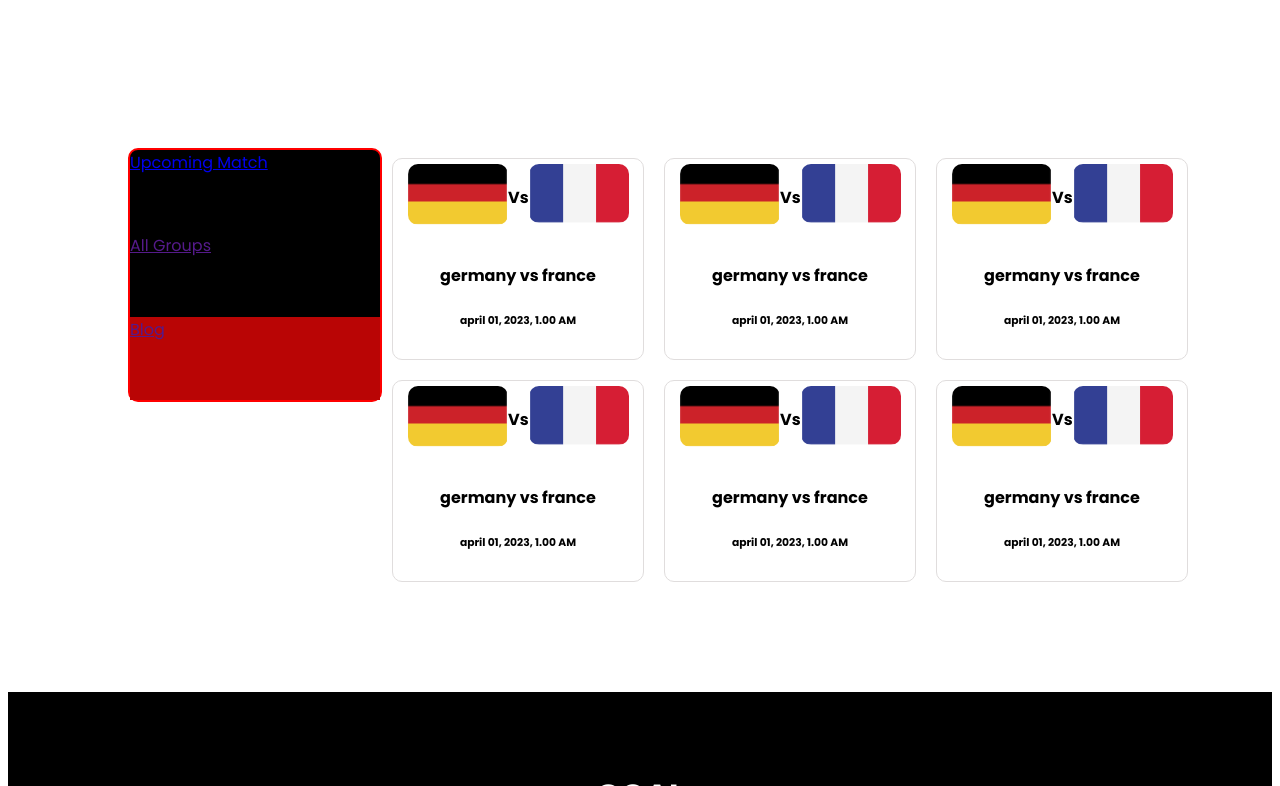
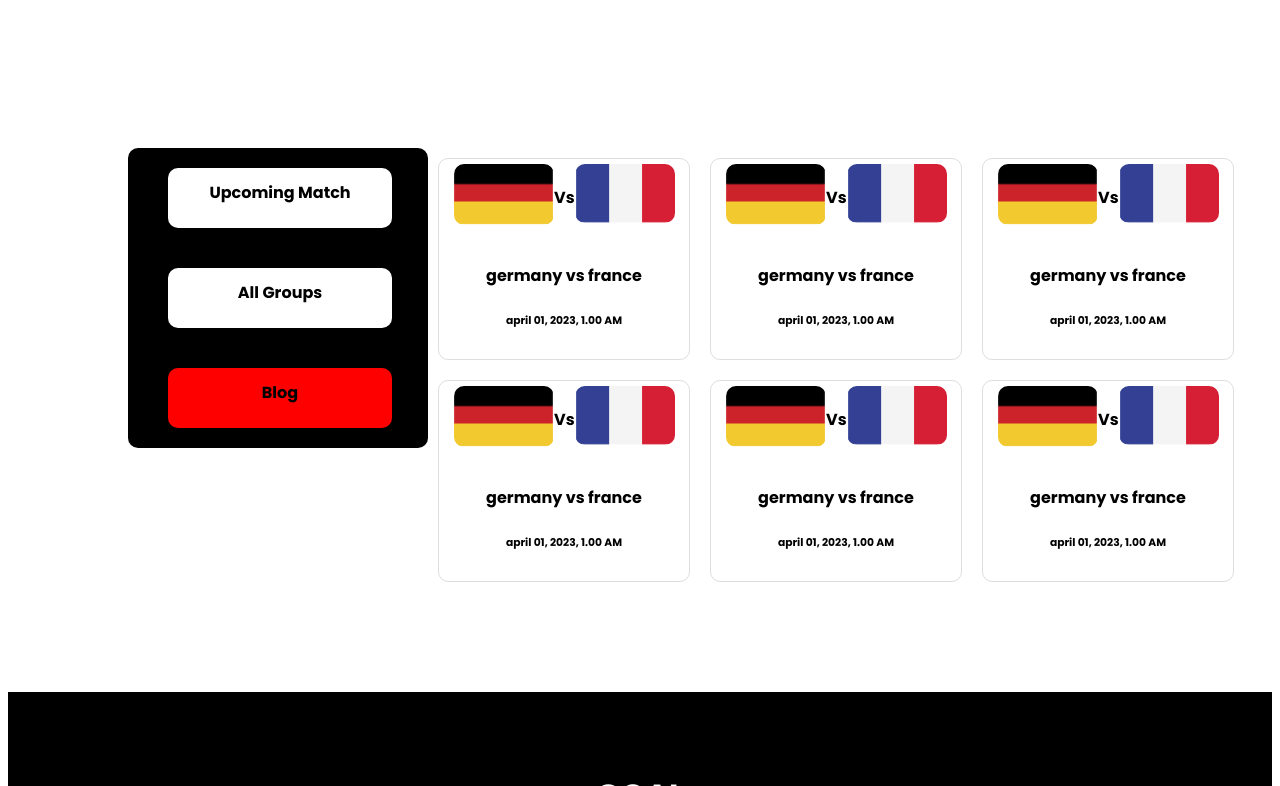
Before and after one commit to shakhawat8738/world-cup-assignment-two, a plain HTML site: page extrapart.html in a window 1280 px wide. Shown: the part 560-1346 px from the top of the page. Drawn offline with Linux system fonts and the light colour scheme.

Commit message:
alhumdulilah done

```diff
--- a/extrapart.html
+++ b/extrapart.html
@@ -5,14 +5,16 @@
     <meta http-equiv="X-UA-Compatible" content="IE=edge" />
     <meta name="viewport" content="width=device-width, initial-scale=1.0" />
 
+    <!-- font awesome kit  -->
     <script
       src="https://kit.fontawesome.com/e98388a098.js"
       crossorigin="anonymous"
     ></script>
 
+    <!--......... stylesheet........ -->
     <link rel="stylesheet" href="index.css" />
 
-    <title>Extra part</title>
+    <title>Upcoming Match</title>
   </head>
   <body>
     <main class="main">
@@ -44,27 +46,76 @@
       </section>
       <!-- ...........marshelo section end ........-->
 
+      <!-- players and side var started -->
       <section class="container asides-players">
+        <!-- players and side var parrents div -->
         <div class="aside-players-parents">
           <div class="asides">
             <div class="asides-info">
-              <a href="extrapart.html">Upcoming Match</a>
+              <!-- side var info -->
+              <a class="match" href="extrapart.html">Upcoming Match</a>
 
-              <a href="">All Groups</a>
+              <a class="match" href="">All Groups</a>
 
-              <a class="blog" href="">Blog</a>
+              <a id="id-blog" class="match" href="">Blog</a>
             </div>
           </div>
 
+          <!-- players are here -->
           <div class="players">
             <div class="player extra-player">
+              <!-- parents div both -->
               <div class="parent-div">
+                <div class="germany-flag">
+                  <!-- flag image -->
+                  <img src="assets/germany Flag.png" alt="" />
+                </div>
+                <div>
+                  <h4>Vs</h4>
+                </div>
+                <div class="germany-flag">
+                  <!-- flagimages -->
+                  <img src="assets/Flag.png" alt="" />
+                </div>
+              </div>
+
+              <div class="players-description">
+                <!-- description -->
+                <h4>germany vs france</h4>
+                <h6>april 01, 2023, 1.00 AM</h6>
+              </div>
+            </div>
+            <div class="player extra-player">
+              <div class="parent-div">
+                <!-- flags -->
                 <div class="germany-flag">
                   <img src="assets/germany Flag.png" alt="" />
                 </div>
                 <div>
                   <h4>Vs</h4>
                 </div>
+                <!-- flags -->
+                <div class="germany-flag">
+                  <img src="assets/Flag.png" alt="" />
+                </div>
+              </div>
+
+              <!-- description -->
+              <div class="players-description">
+                <h4>germany vs france</h4>
+                <h6>april 01, 2023, 1.00 AM</h6>
+              </div>
+            </div>
+            <div class="player extra-player">
+              <div class="parent-div">
+                <!-- flag -->
+                <div class="germany-flag">
+                  <img src="assets/germany Flag.png" alt="" />
+                </div>
+                <div>
+                  <h4>Vs</h4>
+                </div>
+                <!-- flag -->
                 <div class="germany-flag">
                   <img src="assets/Flag.png" alt="" />
                 </div>
@@ -77,12 +128,14 @@
             </div>
             <div class="player extra-player">
               <div class="parent-div">
+                <!-- flag -->
                 <div class="germany-flag">
                   <img src="assets/germany Flag.png" alt="" />
                 </div>
                 <div>
                   <h4>Vs</h4>
                 </div>
+                <!-- flag -->
                 <div class="germany-flag">
                   <img src="assets/Flag.png" alt="" />
                 </div>
@@ -95,6 +148,7 @@
             </div>
             <div class="player extra-player">
               <div class="parent-div">
+                <!-- flag -->
                 <div class="germany-flag">
                   <img src="assets/germany Flag.png" alt="" />
                 </div>
@@ -102,6 +156,7 @@
                   <h4>Vs</h4>
                 </div>
                 <div class="germany-flag">
+                  <!-- flag -->
                   <img src="assets/Flag.png" alt="" />
                 </div>
               </div>
@@ -113,42 +168,7 @@
             </div>
             <div class="player extra-player">
               <div class="parent-div">
-                <div class="germany-flag">
-                  <img src="assets/germany Flag.png" alt="" />
-                </div>
-                <div>
-                  <h4>Vs</h4>
-                </div>
-                <div class="germany-flag">
-                  <img src="assets/Flag.png" alt="" />
-                </div>
-              </div>
-
-              <div class="players-description">
-                <h4>germany vs france</h4>
-                <h6>april 01, 2023, 1.00 AM</h6>
-              </div>
-            </div>
-            <div class="player extra-player">
-              <div class="parent-div">
-                <div class="germany-flag">
-                  <img src="assets/germany Flag.png" alt="" />
-                </div>
-                <div>
-                  <h4>Vs</h4>
-                </div>
-                <div class="germany-flag">
-                  <img src="assets/Flag.png" alt="" />
-                </div>
-              </div>
-
-              <div class="players-description">
-                <h4>germany vs france</h4>
-                <h6>april 01, 2023, 1.00 AM</h6>
-              </div>
-            </div>
-            <div class="player extra-player">
-              <div class="parent-div">
+                <!-- flag -->
                 <div class="germany-flag">
                   <img src="assets/germany Flag.png" alt="" />
                 </div>
@@ -169,6 +189,9 @@
         </div>
       </section>
     </main>
+    <!-- main part ended -->
+
+    <!-- footer started -->
     <footer class="footer">
       <h1>GOAL</h1>
       <hr />
@@ -180,6 +203,7 @@
       <span>Goal Live</span>
       <br />
 
+      <!-- social icons facebook youtube and instagram      -->
       <div class="anchor">
         <a href="https://www.facebook.com/"
           ><i class="fa-brands fa-facebook"></i
@@ -194,5 +218,6 @@
         ></a>
       </div>
     </footer>
+    <!-- foooter ended -->
   </body>
 </html>
--- a/index.css
+++ b/index.css
@@ -21,6 +21,9 @@ body{
     border-radius: 30px;
     transition: width 2s;
 }
+
+
+/* transition is here */
 .marshelo-container:hover{
     height: 650px;
 }
@@ -28,11 +31,14 @@ body{
     display: flex;
 
 }
+
+/* marshelo div basic info */
 .marshelo-info, h1, p{
 color: white;
 padding:20px
 }
 
+/* marshelo image */
 .marshelo-img img{
 
     width:100%;
@@ -43,6 +49,9 @@ padding:20px
 .heading{
     font-size: 50px;
 }
+
+
+/* anchor */
 .marshelo-info  a{
     text-decoration: none;
     color:white;
@@ -52,7 +61,7 @@ padding:20px
 }
 
 
-
+/* side var and players parents div */
 .aside-players-parents{
 display: flex;
 width:900px;
@@ -69,43 +78,43 @@ width:900px;
 margin-left: 120px;
 }
 
-
+/* side var info */
 .asides-info{
 
-    border: 2px solid red;
+   display: grid;
+   grid-template-columns: repeat(1,1fr);
+
     background-color:black;
-    width:250px;
+    width:300px;
 
-    height:250px;
+    height:300px;
     border-radius: 10px;
-
-   display: grid;
-
-   /* grid-template-rows: repeat(1fr,3); */
+}
+.match{
+    text-decoration: none;
+    color:black;
+    padding: 12px;
+  align-items: center;
+    font-size:16px;
+    font-weight:700;
+    width: 200px;
+    margin-left:40px;
+    margin-top:20px;
+    margin-bottom: 20px;
+    background-color: white;
+    text-align: center;
+    border-radius: 10px;
 
 
 
-
-
-};
-
-
-.match{
-    row-gap: 20px;
-    text-decoration: none;
-    color:white;
-    padding:20px;
-    border:2px solid white;
-    margin:10px;
-
-}
+ }
+ #id-blog{
+    background-color: red;
+ }
 
 
 
-
-.blog{
-    background-color: rgb(185, 5, 5);
-}
+/* all players */
 .players{
  flex-grow: 3;
  margin:10px;
@@ -114,25 +123,36 @@ margin-left: 120px;
  grid-gap: 20px;
 }
 
+/* every single player image */
 .player img{
     width:250px;
     border-radius: 10px;
 
 }
+
+
+/* every single player */
 .player{
     border:1px solid rgb(224, 221, 221);
     width: 250px;
    height: 320px;
     border-radius:10px ;
 }
+
+/* players der details */
 .players-description{
     padding:10px;
     text-align: center;
 
 }
+
+/* another page player */
 .extra-player{
    height:200px;
 }
+
+
+/* another page player info */
 .player-info{
     display:flex;
 
@@ -140,15 +160,21 @@ margin-left: 120px;
     align-items: center;
 }
 
+
+
+/* footer */
 .footer{
     background-color: black;
     margin-top:100px;
     height:300px;
 }
+
+/* footer basic info */
 .footer, h1, span{
     color:white;
     text-align: center;
 }
+
 .footer h1{
     padding-top: 80px;
 }
@@ -166,6 +192,9 @@ margin-left: 120px;
 .anchor a{
     padding:10px
 }
+
+
+/* extrapage players parents div */
 .parent-div{
     display: flex;
     padding-left:15px;
@@ -199,9 +228,7 @@ margin-left: 120px;
         margin-top:0px;
         width:200px;
     }
-    /* .asides-players{
-        height: 8000px;
-    } */
+
     .aside-players-parents{
         grid-template-columns: repeat(1,1fr);
         flex-direction: column;
@@ -242,6 +269,7 @@ margin-left: 120px;
 
 
 }
+/* mobile media query ended */
 
 
 
@@ -249,3 +277,35 @@ margin-left: 120px;
 
 
 /*....... media query for tablet .........*/
+
+
+
+
+/* ..........media query for tablet....... */
+@media only screen and(min-width:768px) and (max-width:991px){
+
+.marshelo-container{
+    width: 1100px;
+}
+
+.aside-players-parents{
+    grid-template-columns: repeat(2,1fr);
+    flex-direction: column;
+
+}
+.players{
+
+
+    grid-template-columns: 200px 200px;
+    flex-direction: column;
+
+ }
+ .player{
+
+ }
+
+
+}
+
+
+/* tried more than 100 times but failed  */
```
Also changed, not shown: index.html (+32 -10 lines).
